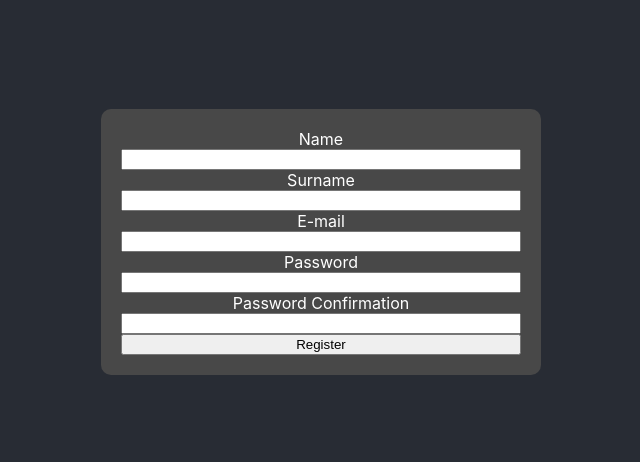
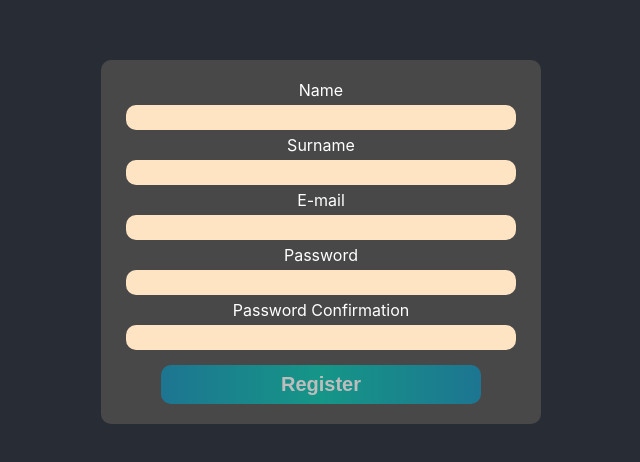
Before and after one commit to marcinmiz/DietManagementApp, a React (Create React App) app in the folder frontend/: page / in a window 1280 px wide. Shown: the part 158-620 px from the top of the page, without its empty margins (339-979 px from the left). Built offline with nearby package versions, Linux system fonts and the light colour scheme.

Commit message:
Append style classes for input fields and form buttons

```diff
--- a/frontend/src/App.css
+++ b/frontend/src/App.css
@@ -22,3 +22,26 @@
   flex-direction: column;
   justify-content: center;
 }
+
+.input_field {
+  margin: 5px;
+  padding: 5px;
+  background-color: bisque;
+  border-radius: 10px;
+  border: 0;
+}
+
+.form_button {
+  width: 80%;
+  font-size: 20px;
+  color: #bdbdbd;
+  font-weight: bold;
+  margin-left: auto;
+  margin-right: auto;
+  margin-top: 10px;
+  padding: 8px;
+  background: linear-gradient(to right, #1d7591, #159687, #1d7591);
+  border-radius: 10px;
+  border: 0;
+  cursor: pointer;
+}
```
